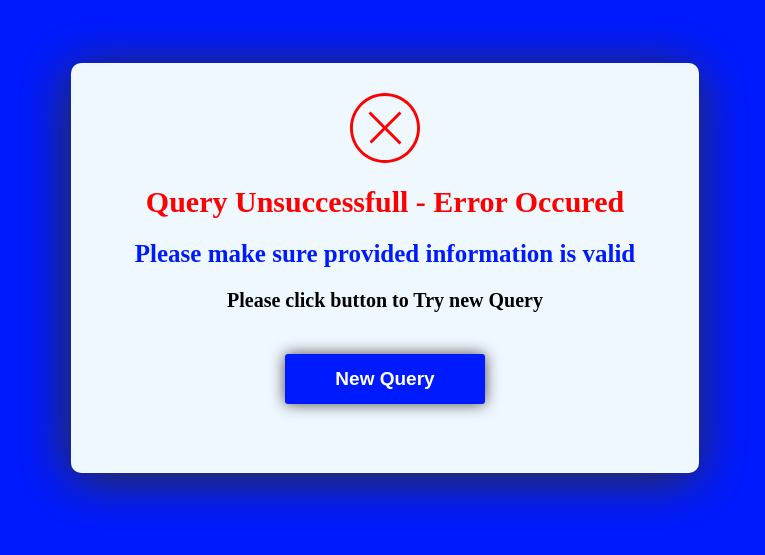
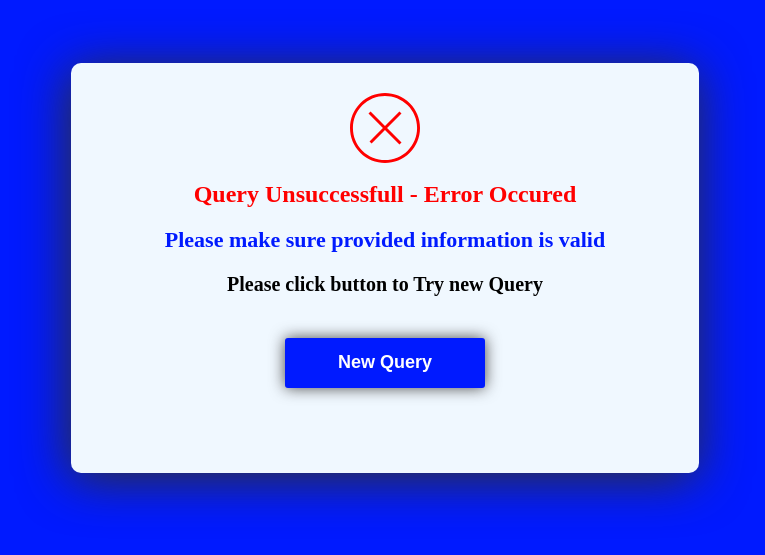
Before and after one commit to imKarthikeyanK/splunk-query, a Flask app: template templates/index.htm in a window 1280 px wide. Shown: the top 555 px of the page, without its empty margins (255-1020 px from the left). Run offline with Flask 2, Linux system fonts and the light colour scheme; the template is opened without the code that fills it, so the values that code supplies are empty.

Commit message:
notification font size changed

```diff
--- a/static/style.css
+++ b/static/style.css
@@ -50,7 +50,7 @@ button {
     background-color: #001aff;
     color: white;
     font-weight: 600;
-    font-size: 1.9rem;
+    font-size: 1.8rem;
     border: 0;
     box-shadow: 0px 0px 15px #484848;
     border-radius: 3px;
@@ -91,12 +91,12 @@ select {
 
 .success h1 {
     color: #1ca700;
-    font-size: 3rem;
+    font-size: 2.4rem;
 }
 
 .success h2{
     color: #001aff;
-    font-size: 2.5rem;
+    font-size: 2.2rem;
 }
 
 .success h3 {
@@ -105,7 +105,7 @@ select {
 
 .failed h1 {
     color: #ff0000;
-    font-size: 3rem;
+    font-size: 2.4rem;
 }
 
 
```
